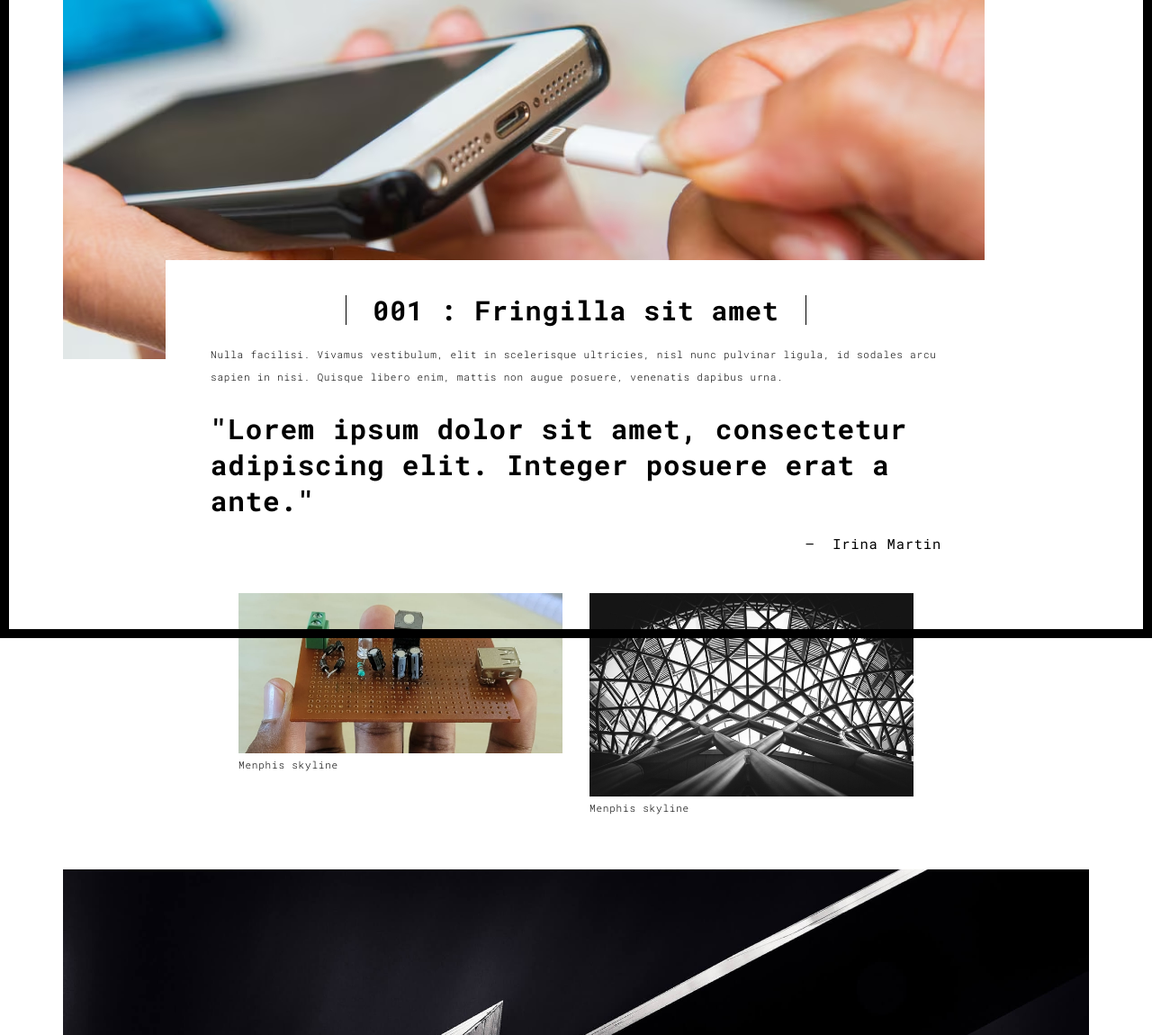
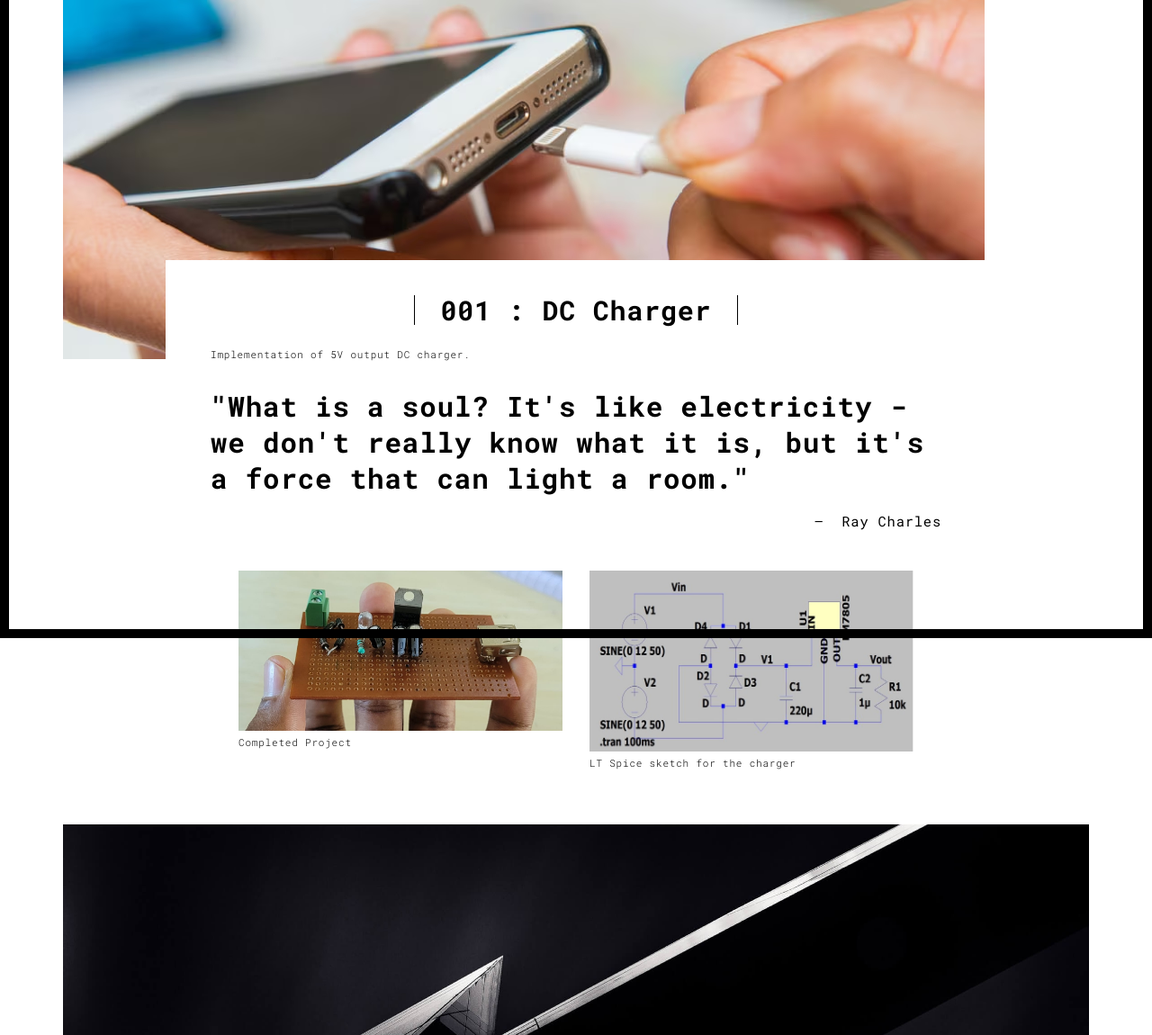
Before and after one commit to ParasKore2003/portfo, a Flask app: page /work.html in a window 1280 px wide. Shown: the part 91-1241 px from the top of the page at 90% size. Run offline with Flask 3, Linux system fonts and the light colour scheme; some libraries are stand-ins or nearby versions.

Commit message:
improvements

```diff
--- a/templates/work.html
+++ b/templates/work.html
@@ -46,7 +46,7 @@
 
 
           <ul class="nav navbar-nav navbar-right navbar-small visible-md visible-lg">
-            <li><a href="./index.html" title="" class="active">001</a></li>
+            <li><a href="./work.html" title="" class="active">001</a></li>
             <li><a href="./index.html" title="">002</a></li>
             <li><a href="./index.html" title="">003</a></li>
             <li><a href="./index.html" title="">004</a></li>
@@ -66,13 +66,13 @@
         <img src="./static/assets/images/work001-01.jpg" class="img-responsive" alt="">
         <div class="card-container">
           <div class="text-center">
-            <h1 class="h2">001 : Fringilla sit amet</h1>
+            <h1 class="h2">001 : DC Charger</h1>
           </div>
-          <p>Nulla facilisi. Vivamus vestibulum, elit in scelerisque ultricies, nisl nunc pulvinar ligula, id sodales arcu sapien in nisi. Quisque libero enim, mattis non augue posuere, venenatis dapibus urna.</p>
+          <p>Implementation of 5V output DC charger.</p>
 
           <blockquote>
-            <p>"Lorem ipsum dolor sit amet, consectetur adipiscing elit. Integer posuere erat a ante."</p>
-            <small class="pull-right">Irina Martin</small>
+            <p>"What is a soul? It's like electricity - we don't really know what it is, but it's a force that can light a room."</p>
+            <small class="pull-right">Ray Charles</small>
           </blockquote>
         </div>
       </div>
@@ -83,11 +83,11 @@
         <div class="row">
           <div class="col-xs-12 col-md-6">
             <img src="./static/assets/images/work001-02.jpg" class="img-responsive" alt="">
-            <p>Menphis skyline</p>
+            <p>Completed Project</p>
           </div>
           <div class="col-xs-12 col-md-6">
             <img src="./static/assets/images/work001-03.jpg" class="img-responsive" alt="">
-            <p>Menphis skyline</p>
+            <p>LT Spice sketch for the charger</p>
           </div>
         </div>
       </div>
```
Also changed, not shown: static/assets/images/work001-03.jpg.
